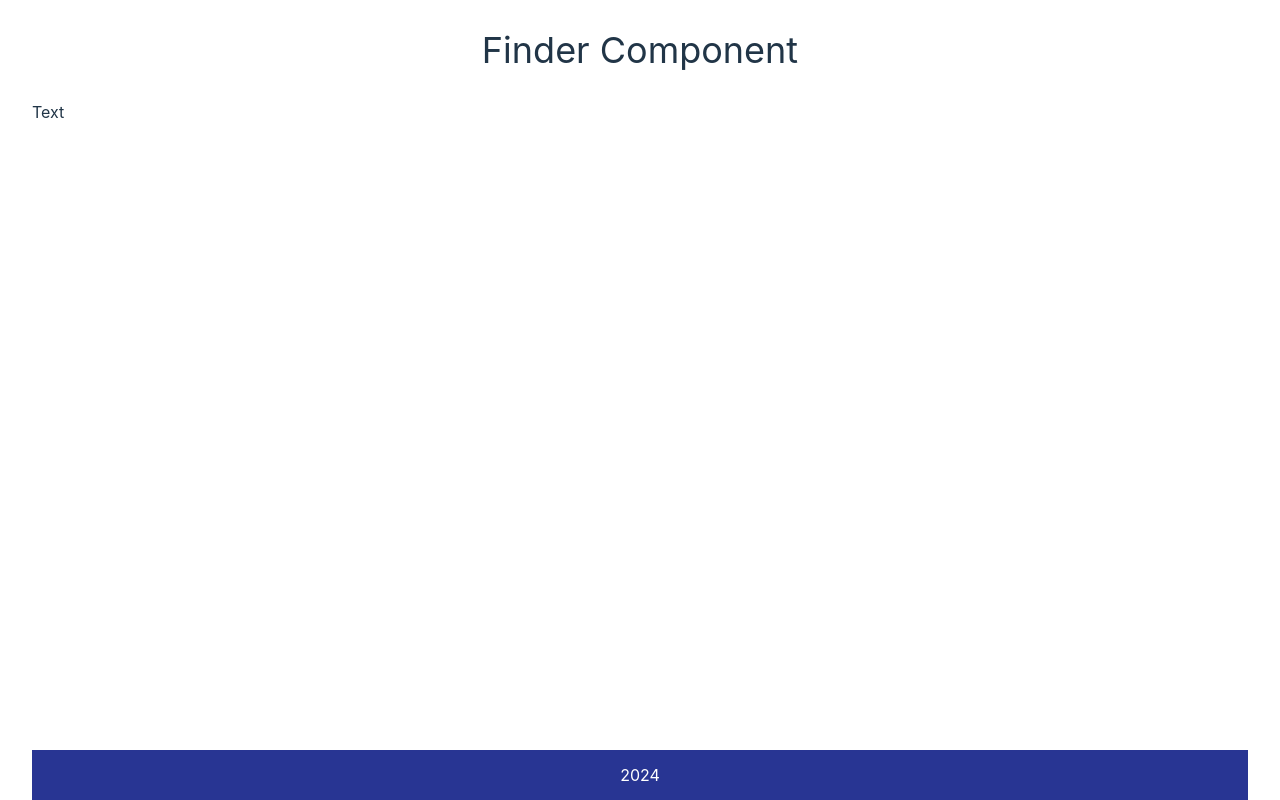
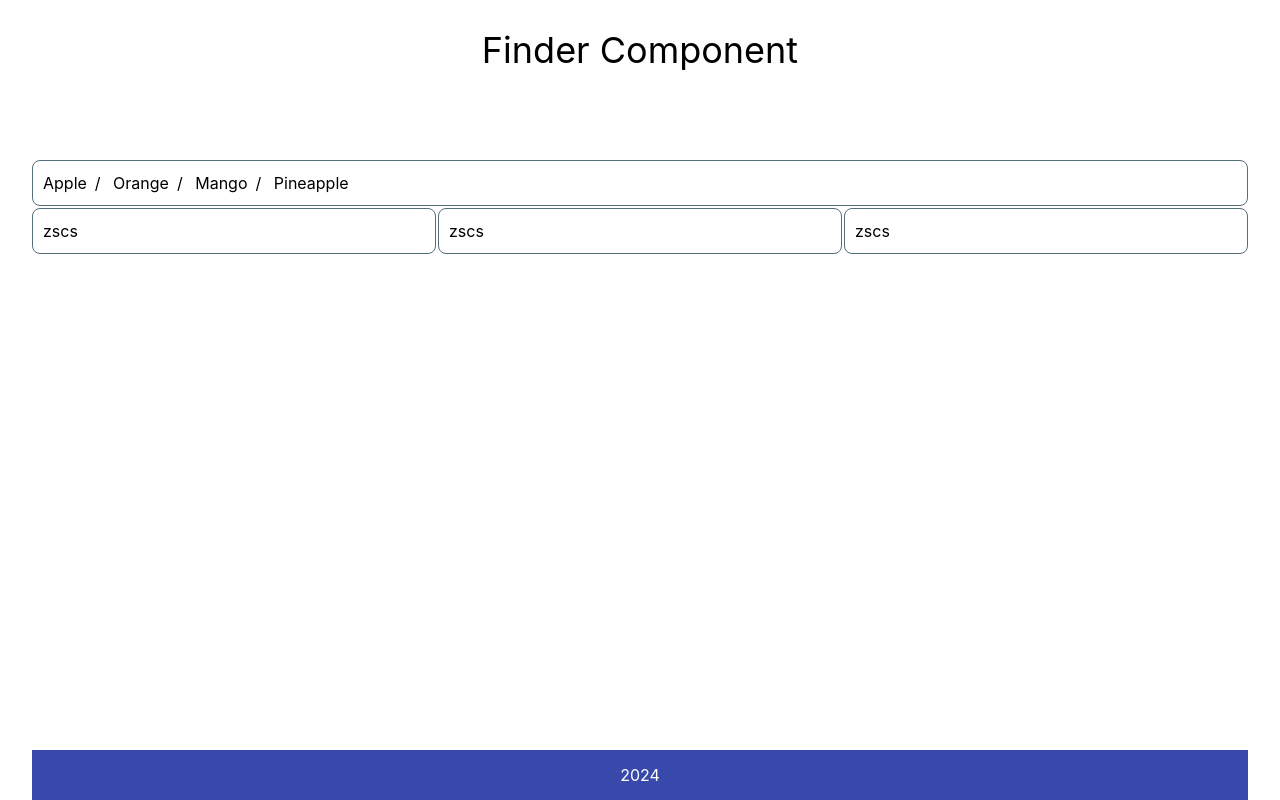
Before and after one commit to kseniyalan/finder-component, a React (Vite) app: page / in a window 1280 px wide. Built offline with nearby package versions, Linux system fonts and the light colour scheme.

Commit message:
Finder layout

```diff
--- a/package.json
+++ b/package.json
@@ -19,6 +19,7 @@
     "@typescript-eslint/eslint-plugin": "^7.1.1",
     "@typescript-eslint/parser": "^7.1.1",
     "@vitejs/plugin-react": "^4.2.1",
+    "classnames": "^2.5.1",
     "eslint": "^8.57.0",
     "eslint-plugin-react-hooks": "^4.6.0",
     "eslint-plugin-react-refresh": "^0.4.5",
--- a/src/App.tsx
+++ b/src/App.tsx
@@ -1,12 +1,13 @@
-import AppLayout from "./components/AppLayout"
+import AppLayout from "./components/AppLayout";
+import Finder from "./components/Finder";
 import './assets/styles/index.scss';
-//import './assets/styles/variables.scss';
-
 
 function App() {
   return (
     <AppLayout>
-      <span>Text</span>
+      <div className="content">
+        <Finder />
+      </div>
     </AppLayout>
   )
 }
--- a/src/assets/styles/index.scss
+++ b/src/assets/styles/index.scss
@@ -1,3 +1,4 @@
+@import './reset.scss';
 @import './variables.scss';
 
 
@@ -9,14 +10,6 @@
   text-rendering: optimizeLegibility;
   -webkit-font-smoothing: antialiased;
   -moz-osx-font-smoothing: grayscale;
-}
-
-*,
-*::before,
-*::after {
-  box-sizing: border-box;
-  padding: 0;
-  margin: 0;
 }
 
 body {
@@ -54,6 +47,17 @@ body {
   }
 }
 
+.content{
+  display: flex;
+  place-items: center;
+  justify-content: center;
+  margin: 40px 0;
+
+  @media screen and (min-width: 768px) {
+    margin: 60px 0;
+  }
+}
+
 .header-wrapper{
   position: relative;
   width: 100%;
@@ -69,6 +73,7 @@ body {
 .header{
   position: relative;
   display: flex;
+  place-items: center;
   justify-content: center;
   align-items: center;
   height: var(--header-mobile-height);
@@ -86,7 +91,7 @@ body {
   font-size: 16px;
   line-height: 1.3;
   color: #fff;
-  background-color: #283593;
+  background-color: var(--blue);
 }
 
 h1{
@@ -102,34 +107,49 @@ h1{
 
 /* Button */
 button {
-  border-radius: 8px;
-  border: 1px solid transparent;
-  padding: 6px 12px;
   font-size: 10px;
   font-weight: 500;
-  font-family: inherit;
-  background-color: #1a1a1a;
+  color: var(--grey);
+  border: 1px solid;
+  border-color: transparent;
+  border-radius: var(--border-radius);
+  padding: 4px 10px;
   cursor: pointer;
-  transition: border-color 0.25s;
+  transition: color var(--transition), border-color var(--transition);
 
-  &:hover{
-    border-color: #646cff;
-  }
-
-  &:focus, &:focus-visible{
-    outline: 4px auto -webkit-focus-ring-color;
+  &:hover, &:focus, &:focus-visible{
+    color: var(--blue-hover);
+    border-color: var(--blue-hover);
   }
 }
 
-@media (prefers-color-scheme: light) {
-  :root {
-    color: #213547;
-    background-color: #ffffff;
-  }
-  a:hover {
-    color: #747bff;
-  }
-  button {
-    background-color: #f9f9f9;
-  }
+/* Content items */
+.finder, .finder-content{
+  width: 100%;
 }
+
+.finder-content{
+  display: flex;
+  gap: 2px;
+  margin-top: 2px;
+}
+
+.card {
+  border: 1px solid var(--grey);
+  border-radius: var(--border-radius);
+  padding: 10px;
+}
+
+.panel{
+  width: 33.33%;
+}
+
+.breadcrumbs{
+  display: flex;
+  align-items: center;
+}
+
+.breadcrumb-item + .breadcrumb-item:before {
+  padding: 0 8px;
+  content: "/\00a0";
+}
--- /dev/null
+++ b/src/assets/styles/reset.scss
@@ -0,0 +1,164 @@
+html,
+body,
+h1,
+h2,
+h3,
+h4,
+h5,
+h6,
+a,
+p,
+span,
+em,
+small,
+strong,
+sub,
+sup,
+mark,
+del,
+ins,
+strike,
+abbr,
+dfn,
+blockquote,
+q,
+cite,
+code,
+pre,
+ol,
+ul,
+li,
+dl,
+dt,
+dd,
+div,
+section,
+article,
+main,
+aside,
+nav,
+header,
+hgroup,
+footer,
+img,
+figure,
+figcaption,
+address,
+time,
+audio,
+video,
+canvas,
+iframe,
+details,
+summary,
+fieldset,
+form,
+label,
+legend,
+table,
+caption,
+tbody,
+tfoot,
+thead,
+tr,
+th,
+td {
+    margin: 0;
+    padding: 0;
+    border: 0;
+}
+
+* {
+    font-family: inherit;
+    font-size: inherit;
+    line-height: inherit;
+}
+
+article,
+aside,
+footer,
+header,
+nav,
+section,
+main {
+    display: block;
+}
+
+*,
+*::after,
+*::before {
+    box-sizing: border-box;
+    font-family: 'Inter';
+}
+
+table {
+    border-collapse: collapse;
+    border-spacing: 0;
+}
+
+img,
+video {
+    max-width: 100%;
+}
+
+img {
+    border-style: none;
+}
+
+blockquote,
+q {
+    quotes: none;
+}
+
+blockquote:after,
+blockquote:before,
+q:after,
+q:before {
+    content: '';
+    content: none;
+}
+
+body:not(.user-is-tabbing) button:focus,
+body:not(.user-is-tabbing) input:focus,
+body:not(.user-is-tabbing) select:focus,
+body:not(.user-is-tabbing) textarea:focus,
+body:not(.user-is-tabbing) a:focus {
+    outline: none;
+}
+
+input,
+textarea,
+button,
+select {
+  -webkit-tap-highlight-color: transparent;
+
+  &:focus, &:focus-visible{
+    outline: none;
+  }
+}
+
+button {
+  margin: 0;
+  padding: 0;
+  background: none;
+  box-shadow: none;
+  font-family: inherit;
+  outline: none;
+  letter-spacing: normal;
+  font-style: normal;
+  border: 0;
+  cursor: pointer;
+  -moz-user-focus: none;
+
+  &:focus{
+    outline: none;
+  }
+}
+
+button:focus-visible, [type="button"]::-moz-focus-inner, [type="reset"]::-moz-focus-inner, [type="submit"]::-moz-focus-inner{
+  outline: none !important;
+}
+
+ol, ul{
+  list-style: none;
+}
--- a/src/assets/styles/variables.scss
+++ b/src/assets/styles/variables.scss
@@ -1,4 +1,13 @@
 :root {
+  --blue: #3949AB;
+  --blue-hover: #646cff;
+  --grey: #546E7A;
+
+  --transition: 400ms ease-in;
+
   --header-desktop-height: 100px;
   --header-mobile-height: 70px;
+
+  --border-radius: 8px;
+
 }
--- a/src/components/AppLayout.tsx
+++ b/src/components/AppLayout.tsx
@@ -2,13 +2,17 @@ import { ReactNode } from 'react';
 import Header from "./Header";
 import Footer from "./Footer";
 
-function AppLayout(props: { children: ReactNode }) {
+type Props = {
+  children: ReactNode
+};
+
+function AppLayout({ children }: Props) {
   return (
     <>
       <Header />
       <div className="main">
         <div className="container">
-          {props.children}
+          {children}
         </div>
       </div>
       <Footer />
--- /dev/null
+++ b/src/components/Breadcrumbs.tsx
@@ -0,0 +1,23 @@
+import Card from "./Card";
+
+type Props = {
+  items: string[];
+};
+
+function Breadcrumbs({ items }: Props) {
+  return (
+    <Card>
+      <ul className="breadcrumbs">
+        {items && items.map((item, index) => {
+          return (
+            <li key={index} className="breadcrumb-item">
+              {item}
+            </li>
+          );
+        })}
+      </ul>
+    </Card>
+  );
+}
+
+export default Breadcrumbs;
--- /dev/null
+++ b/src/components/Card.tsx
@@ -0,0 +1,22 @@
+import { ReactNode } from 'react';
+import classnames from 'classnames';
+
+type Props = {
+  children: ReactNode
+  panel?: boolean
+};
+
+function Card({ children, panel }: Props) {
+const cardClass = classnames({
+  'card': true,
+  'panel': panel,
+});
+
+  return (
+    <div className={cardClass}>
+      {children}
+    </div>
+  );
+}
+
+export default Card;
--- /dev/null
+++ b/src/components/Finder.tsx
@@ -0,0 +1,24 @@
+import Breadcrumbs from "./Breadcrumbs";
+import FinderPanel from "./FinderPanel";
+
+const breadcrumbs = [
+  'Apple',
+  'Orange',
+  'Mango',
+  'Pineapple'
+];
+
+function Finder() {
+  return (
+    <div className="finder">
+      <Breadcrumbs items={breadcrumbs} />
+      <div className="finder-content">
+        <FinderPanel>zscs</FinderPanel>
+        <FinderPanel>zscs</FinderPanel>
+        <FinderPanel>zscs</FinderPanel>
+      </div>
+    </div>
+  );
+}
+
+export default Finder;
--- /dev/null
+++ b/src/components/FinderPanel.tsx
@@ -0,0 +1,16 @@
+import Card from "./Card";
+import { ReactNode } from 'react';
+
+type Props = {
+  children: ReactNode
+};
+
+function FinderPanel({ children }: Props) {
+  return (
+    <Card panel>
+      {children}
+    </Card>
+  );
+}
+
+export default FinderPanel;
```
Also changed, not shown: 1 other file (tests, documents, lock files or other folders).
